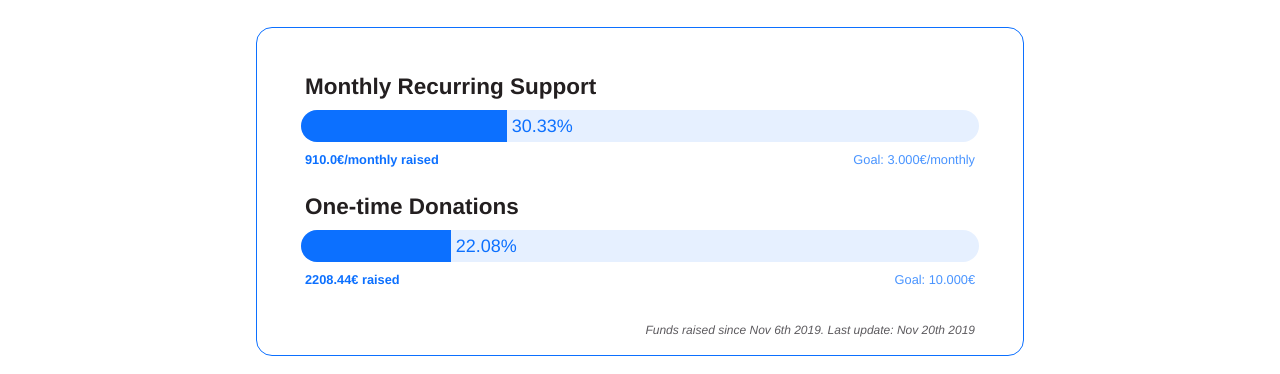
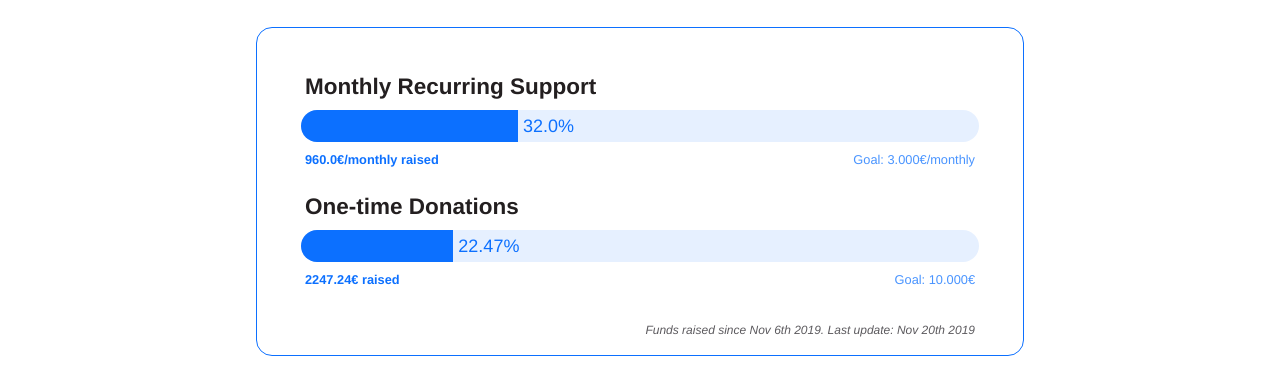
Before and after one commit to co-up/co-up.de, a Jekyll site: the page built from support-us.html, in a window 1280 px wide and 900 px high. Shown: the part 358-732 px from the top of the window. Built offline with Jekyll 4.4.1, drawn with Linux system fonts in a browser that asks for light colours.

Commit message:
Update numbers on support-us page

```diff
--- a/support-us.html
+++ b/support-us.html
@@ -2,8 +2,8 @@
 layout: default
 title: Support Us
 redirect_from: support-us.html
-monthly_progress: 910.00
-onetime_progress: 2208.44
+monthly_progress: 960.00
+onetime_progress: 2247.24
 ---
 
 <h1>
```
